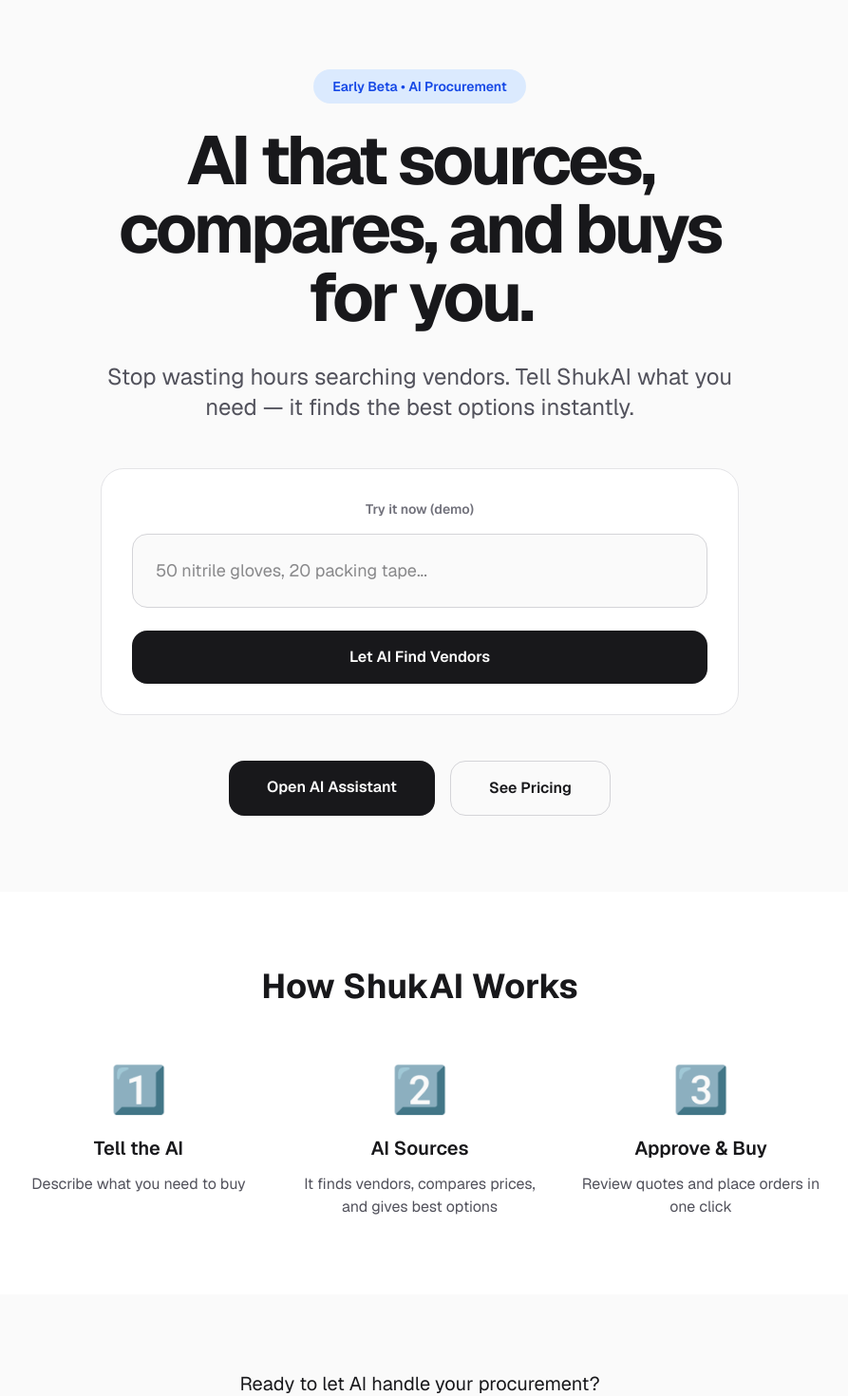
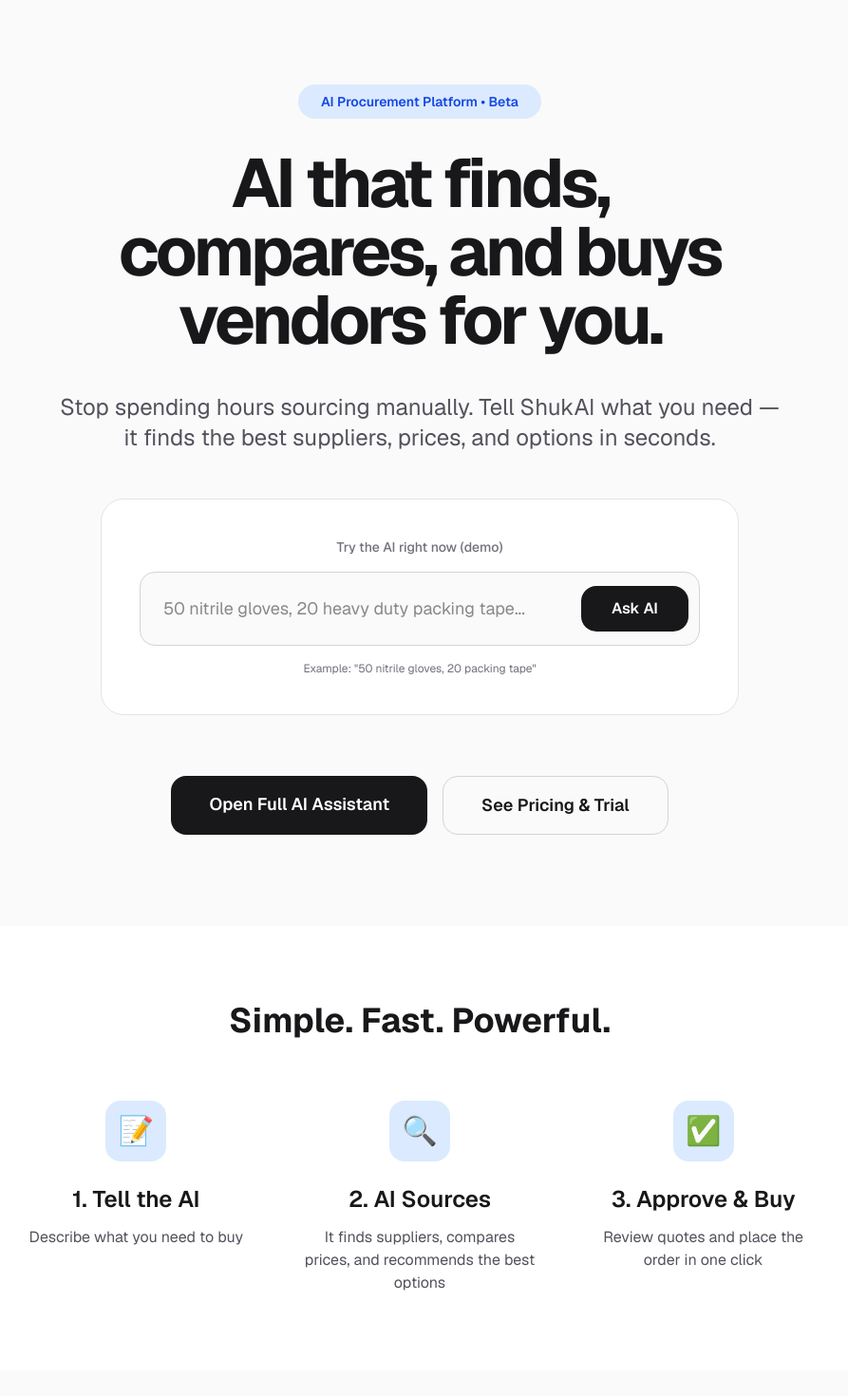
Before and after one commit to Gr33nstonecorp/shuka, a Next.js app: page / in a window 1280 px wide. Shown: the part 100-1570 px from the top of the page at 95% size, without its empty margins (198-1091 px from the left). Built offline with nearby package versions, Linux system fonts and the light colour scheme.

Commit message:
Update page.tsx

```diff
--- a/app/page.tsx
+++ b/app/page.tsx
@@ -1,48 +1,57 @@
 export default function HomePage() {
   return (
-    <main className="min-h-screen bg-zinc-50 dark:bg-zinc-950 text-zinc-900 dark:text-zinc-100">
-      {/* Hero */}
-      <div className="pt-24 pb-20 px-6">
-        <div className="max-w-4xl mx-auto text-center">
-          <div className="inline-flex items-center gap-2 bg-blue-100 dark:bg-blue-950 text-blue-700 dark:text-blue-300 px-5 py-2 rounded-full text-sm font-semibold mb-6">
-            Early Beta • AI Procurement
+    <main className="min-h-screen bg-zinc-50 dark:bg-zinc-950">
+      {/* Hero Section */}
+      <div className="pt-28 pb-24 px-6">
+        <div className="max-w-5xl mx-auto text-center">
+          <div className="inline-flex bg-blue-100 dark:bg-blue-950 text-blue-700 dark:text-blue-300 px-6 py-2 rounded-full text-sm font-semibold mb-8">
+            AI Procurement Platform • Beta
           </div>
 
-          <h1 className="text-6xl lg:text-7xl font-black tracking-tighter leading-none mb-8">
-            AI that sources,<br />compares, and buys<br />for you.
+          <h1 className="text-6xl lg:text-7xl font-black tracking-tighter leading-none mb-10">
+            AI that finds,<br />compares, and buys<br />vendors for you.
           </h1>
 
-          <p className="text-2xl text-zinc-600 dark:text-zinc-400 max-w-2xl mx-auto mb-12">
-            Stop wasting hours searching vendors. Tell ShukAI what you need — it finds the best options instantly.
+          <p className="text-2xl text-zinc-600 dark:text-zinc-400 max-w-3xl mx-auto mb-12">
+            Stop spending hours sourcing manually. Tell ShukAI what you need — it finds the best suppliers, prices, and options in seconds.
           </p>
 
-          {/* AI Demo Input on Homepage */}
-          <div className="max-w-2xl mx-auto bg-white dark:bg-zinc-900 border border-zinc-200 dark:border-zinc-800 rounded-3xl p-8 mb-12">
-            <div className="text-sm font-semibold text-zinc-500 mb-4">Try it now (demo)</div>
+          {/* AI Demo Input - The "Wow" Moment */}
+          <div className="max-w-2xl mx-auto bg-white dark:bg-zinc-900 border border-zinc-200 dark:border-zinc-800 rounded-3xl p-10 mb-16">
+            <div className="text-zinc-500 text-sm font-medium mb-4">Try the AI right now (demo)</div>
+            <div className="relative">
               <input
                 type="text"
-              placeholder="50 nitrile gloves, 20 packing tape..."
-              className="w-full p-6 rounded-2xl border border-zinc-300 dark:border-zinc-700 bg-zinc-50 dark:bg-zinc-950 text-lg focus:outline-none focus:border-blue-500"
+                placeholder="50 nitrile gloves, 20 heavy duty packing tape..."
+                className="w-full p-6 pr-32 rounded-2xl border border-zinc-300 dark:border-zinc-700 bg-zinc-50 dark:bg-zinc-950 text-lg focus:outline-none focus:border-blue-600"
                 onKeyDown={(e) => {
-                if (e.key === "Enter") {
-                  alert("In real version: AI would now search vendors and show results.");
+                  if (e.key === "Enter" && e.currentTarget.value.trim()) {
+                    alert("🔍 In the real version: ShukAI would now search vendors and show the best quotes instantly.");
                   }
                 }}
               />
               <button
-              onClick={() => alert("In real version: This would trigger the AI Assistant with your query.")}
-              className="mt-6 w-full py-4 bg-zinc-900 hover:bg-black text-white font-semibold rounded-2xl transition"
+                onClick={() => alert("🔍 In the real version: This would open the full AI Assistant with your query pre-filled.")}
+                className="absolute right-3 top-1/2 -translate-y-1/2 px-8 py-3 bg-zinc-900 hover:bg-black text-white font-semibold rounded-2xl transition"
               >
-              Let AI Find Vendors
+                Ask AI
               </button>
+            </div>
+            <p className="text-xs text-zinc-500 mt-4">Example: "50 nitrile gloves, 20 packing tape"</p>
           </div>
 
           <div className="flex flex-col sm:flex-row gap-4 justify-center">
-            <a href="/assistant" className="px-10 py-4 bg-zinc-900 text-white rounded-2xl font-semibold hover:bg-black transition">
-              Open AI Assistant
+            <a
+              href="/assistant"
+              className="px-10 py-4 bg-zinc-900 text-white rounded-2xl font-semibold text-lg hover:bg-black transition"
+            >
+              Open Full AI Assistant
             </a>
-            <a href="/pricing" className="px-10 py-4 border border-zinc-300 dark:border-zinc-700 rounded-2xl font-semibold hover:bg-zinc-100 dark:hover:bg-zinc-800 transition">
-              See Pricing
+            <a
+              href="/pricing"
+              className="px-10 py-4 border border-zinc-300 dark:border-zinc-700 rounded-2xl font-semibold text-lg hover:bg-zinc-100 dark:hover:bg-zinc-800 transition"
+            >
+              See Pricing & Trial
             </a>
           </div>
         </div>
@@ -51,34 +60,36 @@ export default function HomePage() {
       {/* How it works */}
       <div className="bg-white dark:bg-zinc-900 py-20">
         <div className="max-w-4xl mx-auto px-6">
-          <h2 className="text-4xl font-bold text-center mb-16">How ShukAI Works</h2>
-          <div className="grid md:grid-cols-3 gap-10">
+          <h2 className="text-4xl font-bold text-center mb-16">Simple. Fast. Powerful.</h2>
+
+          <div className="grid md:grid-cols-3 gap-12">
             <div className="text-center">
-              <div className="text-5xl mb-6">1️⃣</div>
-              <h3 className="font-semibold text-xl mb-3">Tell the AI</h3>
+              <div className="mx-auto w-16 h-16 bg-blue-100 dark:bg-blue-900 rounded-2xl flex items-center justify-center text-3xl mb-6">📝</div>
+              <h3 className="font-semibold text-2xl mb-3">1. Tell the AI</h3>
               <p className="text-zinc-600 dark:text-zinc-400">Describe what you need to buy</p>
             </div>
             <div className="text-center">
-              <div className="text-5xl mb-6">2️⃣</div>
-              <h3 className="font-semibold text-xl mb-3">AI Sources</h3>
-              <p className="text-zinc-600 dark:text-zinc-400">It finds vendors, compares prices, and gives best options</p>
+              <div className="mx-auto w-16 h-16 bg-blue-100 dark:bg-blue-900 rounded-2xl flex items-center justify-center text-3xl mb-6">🔍</div>
+              <h3 className="font-semibold text-2xl mb-3">2. AI Sources</h3>
+              <p className="text-zinc-600 dark:text-zinc-400">It finds suppliers, compares prices, and recommends the best options</p>
             </div>
             <div className="text-center">
-              <div className="text-5xl mb-6">3️⃣</div>
-              <h3 className="font-semibold text-xl mb-3">Approve & Buy</h3>
-              <p className="text-zinc-600 dark:text-zinc-400">Review quotes and place orders in one click</p>
+              <div className="mx-auto w-16 h-16 bg-blue-100 dark:bg-blue-900 rounded-2xl flex items-center justify-center text-3xl mb-6">✅</div>
+              <h3 className="font-semibold text-2xl mb-3">3. Approve & Buy</h3>
+              <p className="text-zinc-600 dark:text-zinc-400">Review quotes and place the order in one click</p>
             </div>
           </div>
         </div>
       </div>
 
-      {/* CTA Footer */}
-      <div className="py-20 text-center">
+      {/* Final CTA */}
+      <div className="py-24 text-center px-6">
         <div className="max-w-md mx-auto">
-          <p className="text-xl mb-8">Ready to let AI handle your procurement?</p>
-          <a href="/assistant" className="inline-block px-12 py-5 bg-zinc-900 text-white text-lg font-semibold rounded-3xl hover:bg-black">
-            Start Sourcing Now
+          <p className="text-2xl font-medium mb-8">Ready to let AI handle your sourcing?</p>
+          <a href="/assistant" className="inline-block px-12 py-5 bg-zinc-900 hover:bg-black text-white text-xl font-semibold rounded-3xl transition">
+            Start Free Trial
           </a>
+          <p className="text-sm text-zinc-500 mt-6">No credit card required • Cancel anytime</p>
         </div>
       </div>
     </main>
```
Lines whose indentation alone changed are shown as unchanged.
